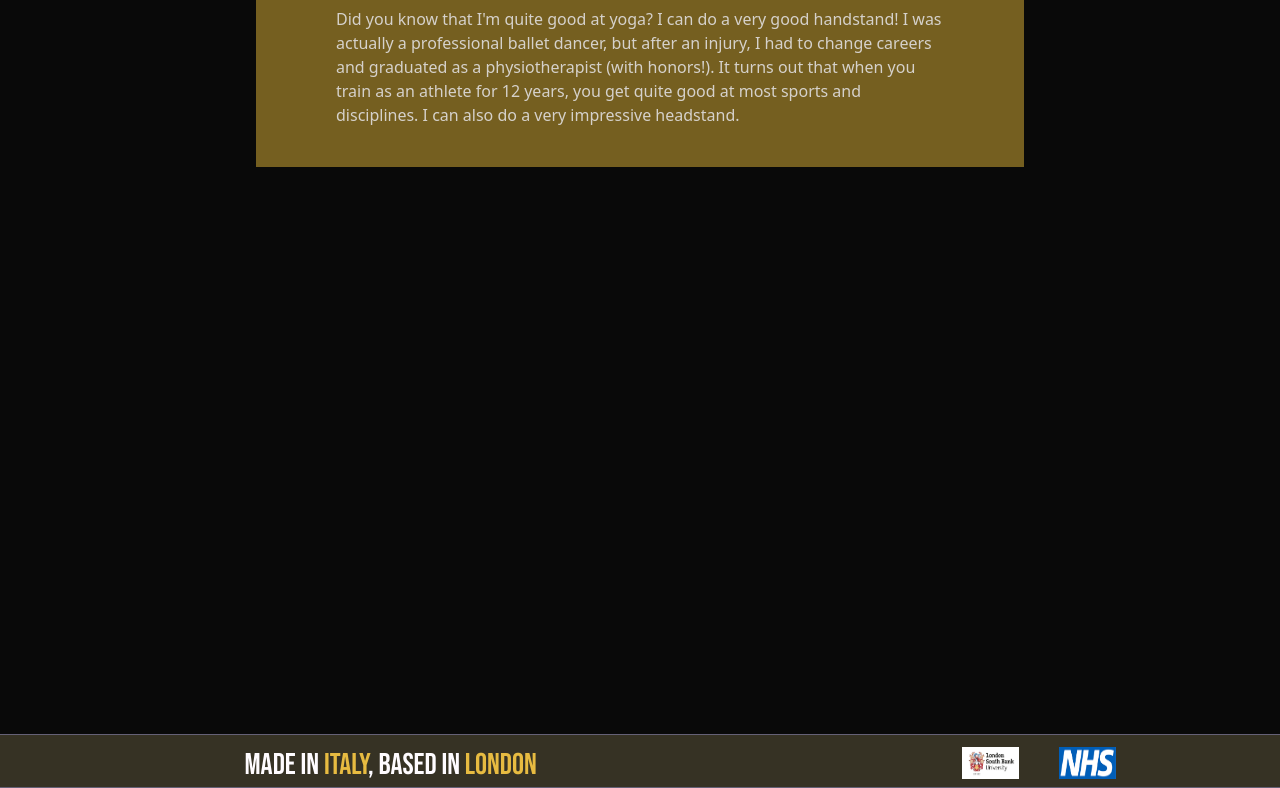
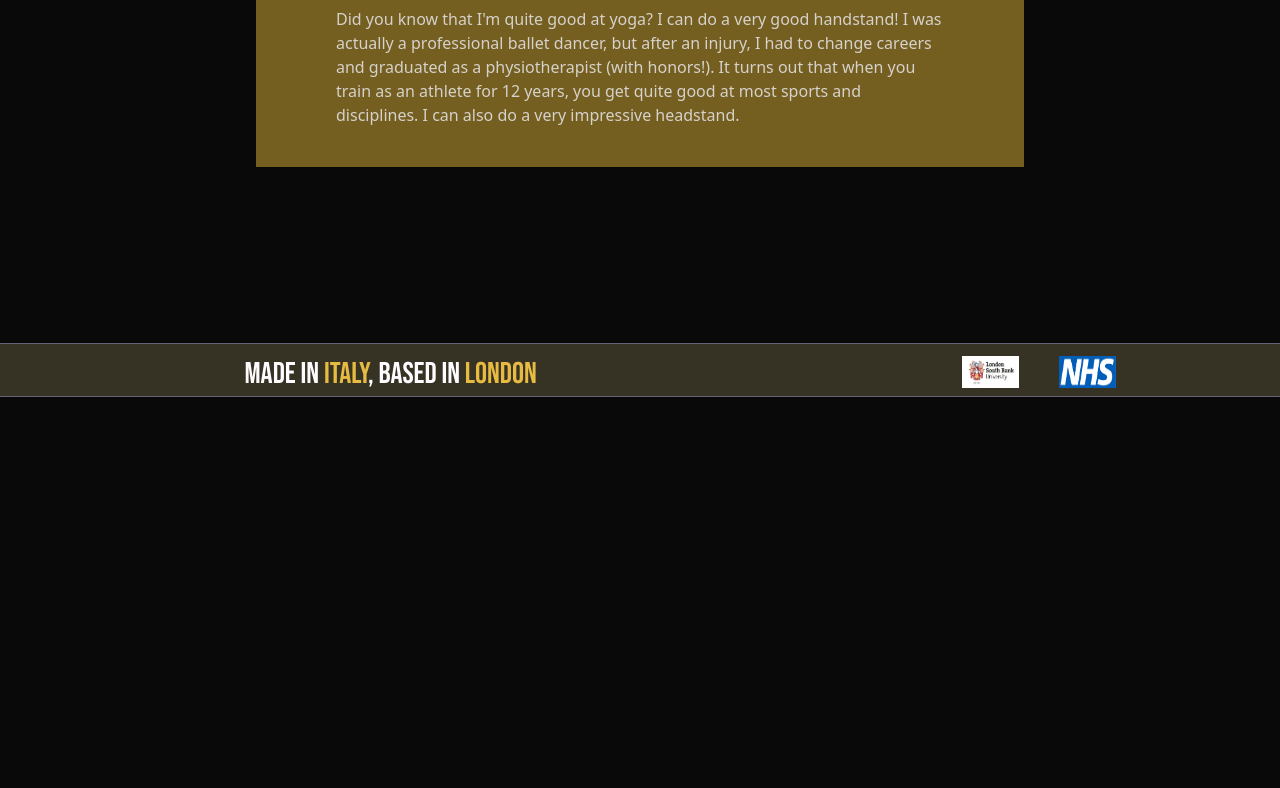
Before and after one commit to Romanief/its-fred, a Next.js app: page / in a window 1280 px wide. Shown: the part 3436-4224 px from the top of the page. After the commit the page ends 3833 px from the top, so only its background shows below. Built offline with nearby package versions, Linux system fonts and the light colour scheme.

Commit message:
Removed shop project

```diff
--- a/app/page.tsx
+++ b/app/page.tsx
@@ -17,7 +17,7 @@ export default function Home() {
       <Project text={tttDescription} title="Tic Tac Toe" image="/tictactoe.jpeg" mt={10} link="https://romanief.github.io/tictactoe/" git="https://github.com/Romanief/tictactoe"/>
       <Project text={edcDescription} title="EDCaseload" image="/edcaseload.jpeg" git="https://github.com/Romanief/edcaseload"/>
       <Funfact title="Useless fact!" texts={[ff2]}/>
-      <Project text={shDescription} title="e-shop" image="/shop.jpeg" mt={50} git="https://github.com/Romanief/shopapp/tree/main"/>
+      {/* <Project text={shDescription} title="e-shop" image="/shop.jpeg" mt={50} git="https://github.com/Romanief/shopapp/tree/main"/> */}
       {/* <Paragraph text={aboutSh}/>
       <Paragraph text={aboutBe}/> */}
       {/* <Paragraph text={theEnd}/>
```
